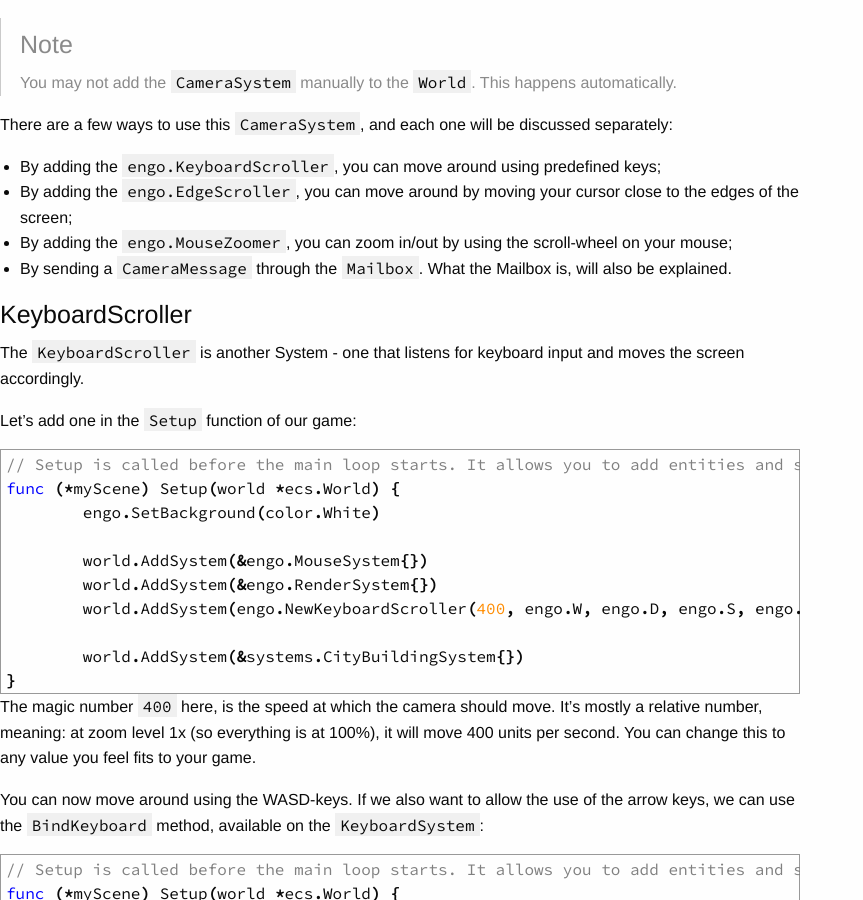
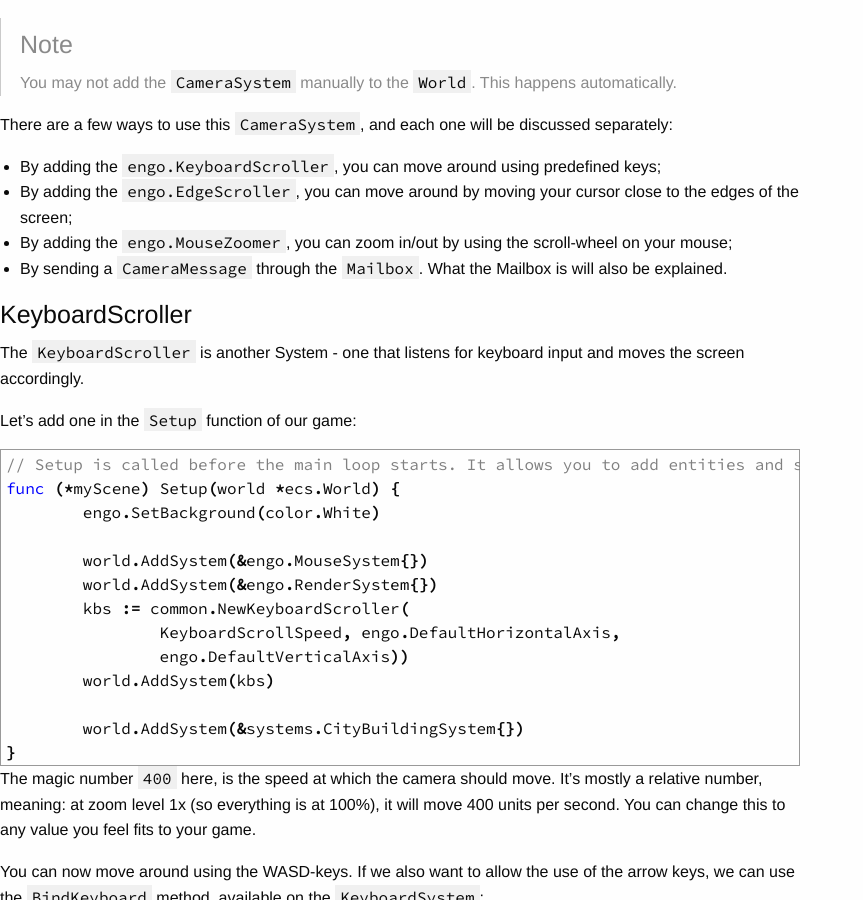
Before and after one commit to EngoEngine/engoengine.github.io, a Jekyll site: the page built from tutorials/_posts/2016-04-11-camera-movement.md, in a window 1280 px wide and 900 px high, scrolled down 794 px. Shown: the whole window, without its empty margins (0-863 px from the left). Built offline with Jekyll 4.4.1, drawn with Linux system fonts in a browser that asks for light colours; nearby versions of some CDN libraries.

Commit message:
Fixed a comma and updated some tutorial code for new API

```diff
--- a/tutorials/_posts/2016-04-11-camera-movement.md
+++ b/tutorials/_posts/2016-04-11-camera-movement.md
@@ -25,10 +25,11 @@ change the X-axis, Y-axis and Z-axis (viewing distance). The angle itself isn't
 > You may not add the `CameraSystem` manually to the `World`. This happens automatically.
 
 There are a few ways to use this `CameraSystem`, and each one will be discussed separately:
+
 * By adding the `engo.KeyboardScroller`, you can move around using predefined keys;
 * By adding the `engo.EdgeScroller`, you can move around by moving your cursor close to the edges of the screen;
 * By adding the `engo.MouseZoomer`, you can zoom in/out by using the scroll-wheel on your mouse;
-* By sending a `CameraMessage` through the `Mailbox`. What the Mailbox is, will also be explained.
+* By sending a `CameraMessage` through the `Mailbox`. What the Mailbox is will also be explained.
 
 #### KeyboardScroller
 The `KeyboardScroller` is another System - one that listens for keyboard input and moves the screen accordingly.
@@ -41,7 +42,10 @@ func (*myScene) Setup(world *ecs.World) {
 
 	world.AddSystem(&engo.MouseSystem{})
 	world.AddSystem(&engo.RenderSystem{})
-	world.AddSystem(engo.NewKeyboardScroller(400, engo.W, engo.D, engo.S, engo.A))
+	kbs := common.NewKeyboardScroller(
+		KeyboardScrollSpeed, engo.DefaultHorizontalAxis,
+		engo.DefaultVerticalAxis))
+	world.AddSystem(kbs)
 
 	world.AddSystem(&systems.CityBuildingSystem{})
 }
```
